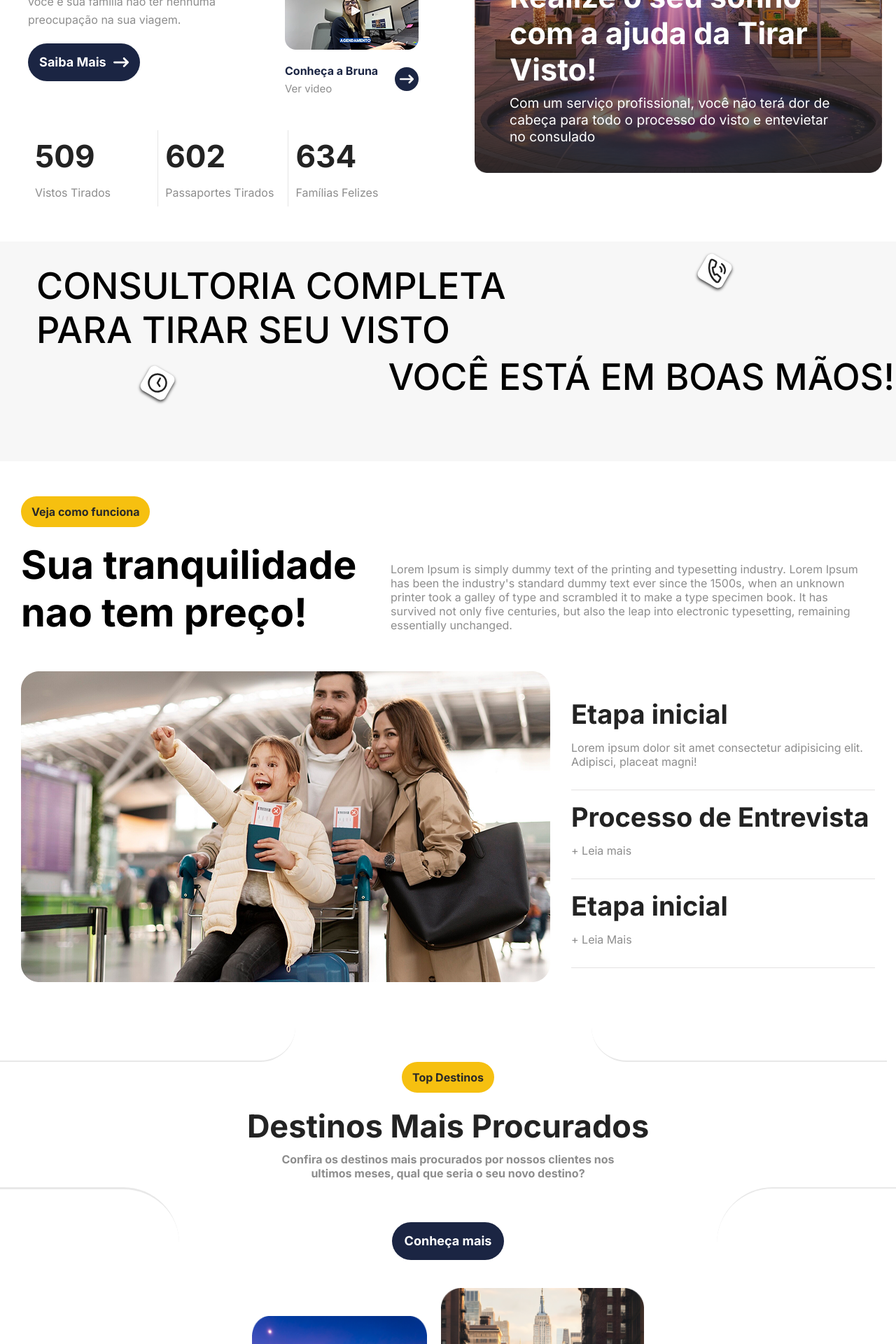
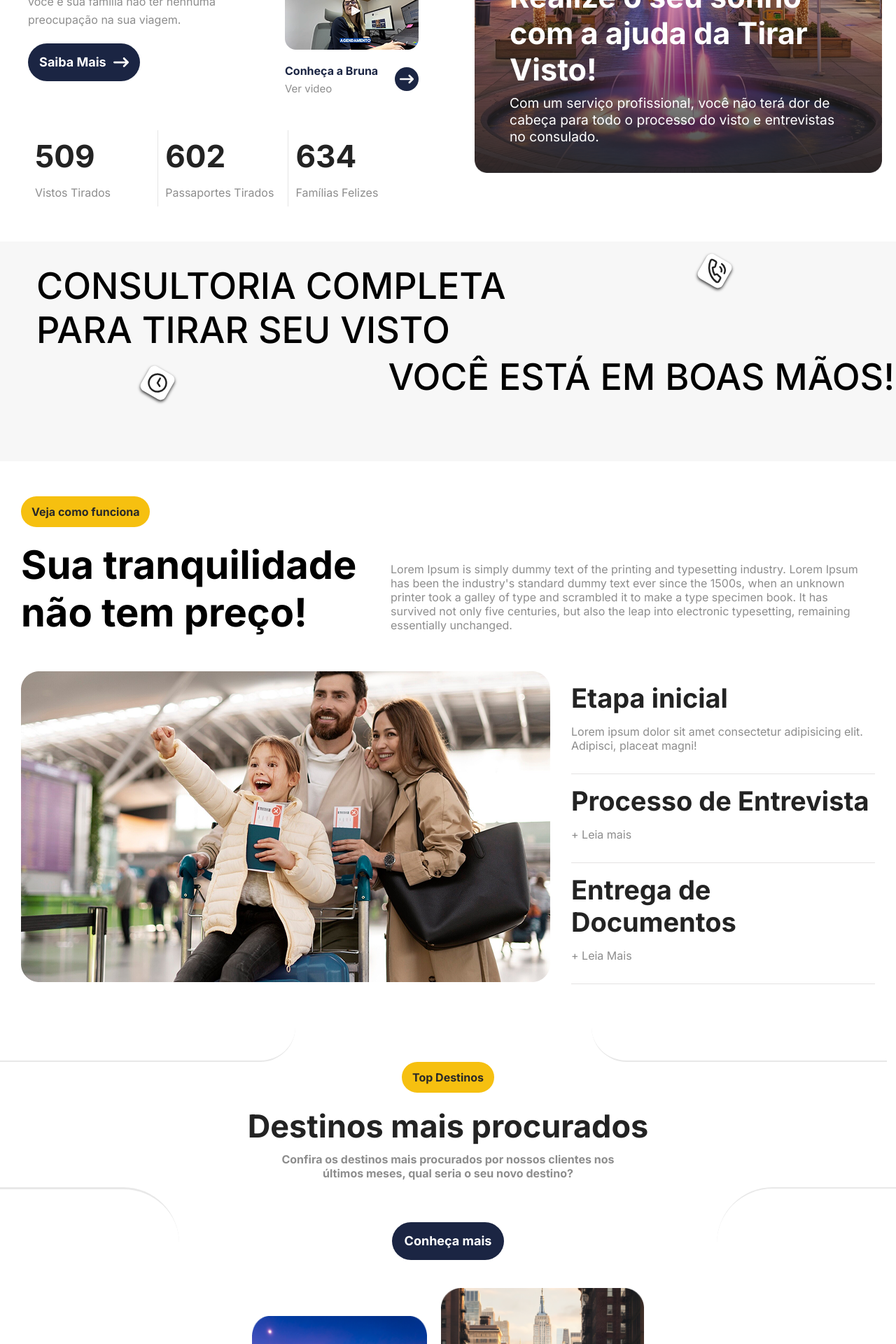
Before and after one commit to victorpiinheiro/Projeto-visto, a React (Vite) app: page / in a window 1280 px wide. Shown: the part 460-2380 px from the top of the page at 70% size. Built offline with nearby package versions, Linux system fonts and the light colour scheme.

Commit message:
ajustando algumas palavars erradas

```diff
--- a/src/sections/Hero/RigthPanel.jsx
+++ b/src/sections/Hero/RigthPanel.jsx
@@ -15,7 +15,7 @@ export default function RigthPanel(){
 
       <div className={styles['text-image']}>
       <h1>Realize o seu sonho com a ajuda da Tirar Visto!</h1>
-      <p>Com um serviço profissional, você não terá dor de cabeça para todo o processo do visto e entevietar no consulado</p>
+      <p>Com um serviço profissional, você não terá dor de cabeça para todo o processo do visto e entrevistas no consulado.</p>
       </div>
     </div>
   )
--- a/src/sections/HowItWorksSection/HowItWorksSection.jsx
+++ b/src/sections/HowItWorksSection/HowItWorksSection.jsx
@@ -10,7 +10,7 @@ export default function HowItWorksSection() {
       <Button color={'yellow'} children={'Veja como funciona'} />
       <div className={styles['text-top']}>
         <div className={styles.title}>
-          <h1>Sua tranquilidade nao tem preço!</h1>
+          <h1>Sua tranquilidade não tem preço!</h1>
         </div>
 
         <div className={styles.description}>
@@ -30,7 +30,7 @@ export default function HowItWorksSection() {
           <h1>Processo de Entrevista</h1>
           <p>+ Leia mais</p>
 
-          <h1>Etapa inicial</h1>
+          <h1>Entrega de Documentos</h1>
           <p>+ Leia Mais</p>
         </div>
 
--- a/src/sections/SupportSection/SupportSection.jsx
+++ b/src/sections/SupportSection/SupportSection.jsx
@@ -10,7 +10,7 @@ export default function SupportSection() {
       <div className={styles.leftText}>
         <h1>Está com alguma dúvida ?</h1>
 
-        <p>Entre em contato através do nosso canal direto ao cliente através do boão abaixo</p>
+        <p>Entre em contato através do nosso canal direto ao cliente através do botão abaixo</p>
         <Button color={'blue'} children={'Central de Atendimento'} />
       </div>
 
--- a/src/sections/TopDestinationsSection/TopDestinationsSection.jsx
+++ b/src/sections/TopDestinationsSection/TopDestinationsSection.jsx
@@ -31,10 +31,10 @@ export default function TopDestinationsSection() {
           />
         </div>
         <div className={styles.contentTitle}>
-          <h2>Destinos Mais Procurados</h2>
+          <h2>Destinos mais procurados</h2>
         </div>
         <div className={styles.contentSubTitle}>
-          <h6>Confira os destinos mais procurados por nossos clientes nos ultimos meses, qual que seria o seu novo destino?</h6>
+          <h6>Confira os destinos mais procurados por nossos clientes nos últimos meses, qual seria o seu novo destino?</h6>
         </div>
 
         <div className={styles.bottomBorderEffect}>
```
